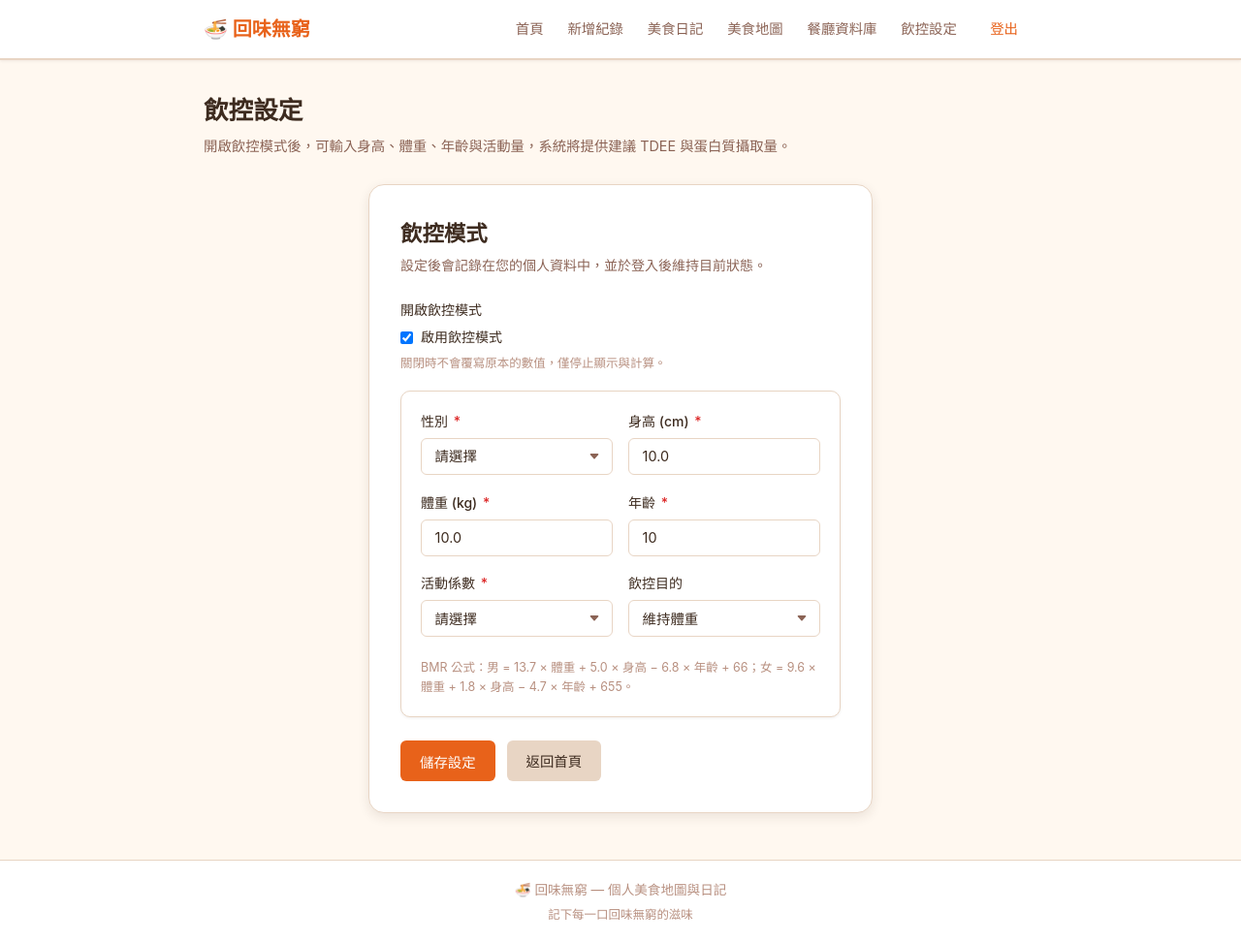
After one commit to mandajjf/Food, a Flask app: page /diet_setting in a window 1280 px wide. The commit adds this page. Shown: the whole page at 97% size. Run offline with Flask 3, Linux system fonts and the light colour scheme; the visitor is signed in with stand-in values (Sample User, id 1); tables that the repository leaves empty hold one stand-in row (values such as "Sample post").

Commit message:
新增table: user_diets，紀錄使用者每日代謝量相關資訊
新增頁面/diet_setting供使用者開啟/關閉飲控模式並計算及記錄每日建議營養攝入量

登入後session[diet_mode]紀錄當前是否開啟飲控模式，可供其他頁面使用

```diff
--- a/app.py
+++ b/app.py
@@ -19,7 +19,7 @@ from flask import (
 load_dotenv()
 
 from database import db
-from models import MenuItem, Restaurant, Review, User
+from models import MenuItem, Restaurant, Review, User, UserDiet
 
 # ---------------------------------------------------------------------------
 # App factory
@@ -194,6 +194,8 @@ def login():
         ):
             session["user_id"] = user.id
             session["username"] = user.username
+            diet_entry = UserDiet.query.filter_by(username=user.username).first()
+            session["diet_mode"] = bool(diet_entry and diet_entry.diet_mode)
             flash(f"歡迎回來，{user.username}！", "success")
             return redirect(url_for("dashboard"))
 
@@ -545,6 +547,162 @@ def food_map():
     return render_template("food_map.html", reviews=reviews)
 
 
+# ── 飲控設定 ──────────────────────────────────────────────────────────────
+
+ACTIVITY_OPTIONS = [
+    (1.2, "無活動：久坐"),
+    (1.375, "輕量活動：每週 1–3 天"),
+    (1.55, "中度活動量：每週 3–5 天"),
+    (1.725, "高度活動量：每週 6–7 天"),
+    (1.9, "非常高度活動量：高強度勞力型"),
+]
+
+
+def calculate_diet_recommendation(gender, height, weight, age, activity_coeff, target_type):
+    if gender not in ("男", "女"):
+        return None
+
+    if height is None or weight is None or age is None:
+        return None
+
+    if gender == "男":
+        bmr = 13.7 * weight + 5.0 * height - 6.8 * age + 66
+    else:
+        bmr = 9.6 * weight + 1.8 * height - 4.7 * age + 655
+
+    tdee = bmr * activity_coeff
+
+    protein_factor = {
+        "增肌": 1.6,
+        "減脂": 2.0,
+        "維持體重": 1.2,
+    }.get(target_type, 1.2)
+    protein_intake = weight * protein_factor
+
+    return {
+        "bmr": round(bmr, 1),
+        "tdee": round(tdee, 1),
+        "protein_intake": round(protein_intake, 1),
+        "activity_coeff": activity_coeff,
+        "target_type": target_type,
+    }
+
+
+@app.route("/diet_setting", methods=["GET", "POST"])
+@login_required
+def diet_setting():
+    diet_entry = UserDiet.query.filter_by(username=session["username"]).first()
+    form_data = {
+        "diet_mode": bool(diet_entry and diet_entry.diet_mode) if diet_entry else False,
+        "gender": diet_entry.gender if diet_entry and diet_entry.gender else "",
+        "height": diet_entry.height if diet_entry and diet_entry.height is not None else "",
+        "weight": diet_entry.weight if diet_entry and diet_entry.weight is not None else "",
+        "age": diet_entry.age if diet_entry and diet_entry.age is not None else "",
+        "activity_coeff": diet_entry.acticity_coeff if diet_entry and diet_entry.acticity_coeff is not None else "",
+        "target_type": diet_entry.target_type if diet_entry and diet_entry.target_type else "維持體重",
+    }
+    recommendation = None
+
+    if request.method == "POST":
+        diet_mode = request.form.get("diet_mode") == "on"
+        gender = request.form.get("gender", "").strip()
+        height_str = request.form.get("height", "").strip()
+        weight_str = request.form.get("weight", "").strip()
+        age_str = request.form.get("age", "").strip()
+        activity_coeff_str = request.form.get("activity_coeff", "") or request.form.get("acticity_coeff", "").strip()
+        target_type = request.form.get("target_type", "維持體重").strip()
+
+        form_data.update({
+            "diet_mode": diet_mode,
+            "gender": gender,
+            "height": height_str,
+            "weight": weight_str,
+            "age": age_str,
+            "activity_coeff": activity_coeff_str,
+            "target_type": target_type,
+        })
+
+        if diet_mode:
+            errors = []
+            try:
+                height = float(height_str)
+                if not 100 <= height <= 200:
+                    errors.append("身高必須介於 100 到 200 公分。")
+            except ValueError:
+                errors.append("身高必須為浮點數。")
+
+            try:
+                weight = float(weight_str)
+                if weight <= 10:
+                    errors.append("體重必須大於 10 公斤。")
+            except ValueError:
+                errors.append("體重必須為浮點數。")
+
+            try:
+                age = int(age_str)
+                if age <= 0:
+                    errors.append("年齡必須為正整數。")
+            except ValueError:
+                errors.append("年齡必須為正整數。")
+
+            if gender not in ("男", "女"):
+                errors.append("請選擇性別。")
+
+            try:
+                activity_coeff = float(activity_coeff_str)
+            except ValueError:
+                activity_coeff = None
+                errors.append("請選擇活動係數。")
+
+            if target_type not in ("維持體重", "增肌", "減脂"):
+                errors.append("請選擇飲控目的。")
+
+            if errors:
+                for msg in errors:
+                    flash(msg, "danger")
+            else:
+                if diet_entry is None:
+                    diet_entry = UserDiet(username=session["username"])
+                    db.session.add(diet_entry)
+
+                diet_entry.diet_mode = True
+                diet_entry.gender = gender
+                diet_entry.height = height
+                diet_entry.weight = weight
+                diet_entry.age = age
+                diet_entry.acticity_coeff = activity_coeff
+                diet_entry.target_type = target_type
+                recommendation = calculate_diet_recommendation(
+                    gender=gender,
+                    height=height,
+                    weight=weight,
+                    age=age,
+                    activity_coeff=activity_coeff,
+                    target_type=target_type,
+                )
+                if recommendation is not None:
+                    diet_entry.TDEE = recommendation["tdee"]
+                    diet_entry.protein_intake = recommendation["protein_intake"]
+                db.session.commit()
+                session["diet_mode"] = True
+                flash("飲控模式已開啟並儲存。", "success")
+        else:
+            if diet_entry is None:
+                diet_entry = UserDiet(username=session["username"])
+                db.session.add(diet_entry)
+            diet_entry.diet_mode = False
+            db.session.commit()
+            session["diet_mode"] = False
+            flash("飲控模式已關閉，不會更動原有數值。", "info")
+
+    return render_template(
+        "diet_setting.html",
+        diet_entry=diet_entry,
+        form_data=form_data,
+        recommendation=recommendation,
+        activity_options=ACTIVITY_OPTIONS,
+    )
+
 # ---------------------------------------------------------------------------
 
 # ── 餐廳資料庫 ────────────────────────────────────────────────────────────
--- a/templates/base.html
+++ b/templates/base.html
@@ -19,6 +19,7 @@
           <a href="{{ url_for('diary') }}" class="nav-link">美食日記</a>
           <a href="{{ url_for('food_map') }}" class="nav-link">美食地圖</a>
           <a href="{{ url_for('restaurants') }}" class="nav-link">餐廳資料庫</a>
+          <a href="{{ url_for('diet_setting') }}" class="nav-link">飲控設定</a>
           <a href="{{ url_for('logout') }}" class="btn btn-outline-nav">登出</a>
         {% else %}
           <a href="{{ url_for('login') }}" class="nav-link">登入</a>
--- /dev/null
+++ b/templates/diet_setting.html
@@ -0,0 +1,115 @@
+{% extends "base.html" %}
+{% block title %}飲控設定{% endblock %}
+
+{% block content %}
+  <section class="page-header">
+    <h1 class="page-title">飲控設定</h1>
+    <p class="page-subtitle">開啟飲控模式後，可輸入身高、體重、年齡與活動量，系統將提供建議 TDEE 與蛋白質攝取量。</p>
+  </section>
+
+  <div class="form-card">
+    <h2 class="form-title">飲控模式</h2>
+    <p class="form-subtitle">設定後會記錄在您的個人資料中，並於登入後維持目前狀態。</p>
+
+    <form method="post" class="diet-setting-form">
+      <div class="form-group">
+        <label for="diet_mode">開啟飲控模式</label>
+        <label style="display:flex; align-items:center; gap:0.5rem; font-weight:500; color:var(--text);">
+          <input type="checkbox" id="diet_mode" name="diet_mode" value="on" {% if form_data.diet_mode %}checked{% endif %}>
+          啟用飲控模式
+        </label>
+        <p class="form-hint">關閉時不會覆寫原本的數值，僅停止顯示與計算。</p>
+      </div>
+
+      <div id="diet-fields" class="card" {% if not form_data.diet_mode %}style="display:none;"{% endif %}>
+        <div class="form-grid-2">
+          <div class="form-group">
+            <label for="gender">性別 <span class="required">*</span></label>
+            <select class="form-control" id="gender" name="gender" required>
+              <option value="" {% if not form_data.gender %}selected{% endif %}>請選擇</option>
+              <option value="男" {% if form_data.gender == '男' %}selected{% endif %}>男</option>
+              <option value="女" {% if form_data.gender == '女' %}selected{% endif %}>女</option>
+            </select>
+          </div>
+
+          <div class="form-group">
+            <label for="height">身高 (cm) <span class="required">*</span></label>
+            <input class="form-control" type="number" step="0.1" min="100" max="200" id="height" name="height" value="{{ form_data.height }}" required>
+          </div>
+
+          <div class="form-group">
+            <label for="weight">體重 (kg) <span class="required">*</span></label>
+            <input class="form-control" type="number" step="0.1" min="10" id="weight" name="weight" value="{{ form_data.weight }}" required>
+          </div>
+
+          <div class="form-group">
+            <label for="age">年齡 <span class="required">*</span></label>
+            <input class="form-control" type="number" min="1" step="1" id="age" name="age" value="{{ form_data.age }}" required>
+          </div>
+
+          <div class="form-group">
+            <label for="activity_coeff">活動係數 <span class="required">*</span></label>
+            <select class="form-control" id="activity_coeff" name="activity_coeff" required>
+              <option value="" {% if not form_data.activity_coeff %}selected{% endif %}>請選擇</option>
+              {% for coeff, label in activity_options %}
+                <option value="{{ coeff }}" {% if form_data.activity_coeff == coeff|string or form_data.activity_coeff == coeff %}selected{% endif %}>{{ label }}（{{ coeff }}）</option>
+              {% endfor %}
+            </select>
+          </div>
+
+          <div class="form-group">
+            <label for="target_type">飲控目的</label>
+            <select class="form-control" id="target_type" name="target_type">
+              <option value="維持體重" {% if form_data.target_type == '維持體重' %}selected{% endif %}>維持體重</option>
+              <option value="增肌" {% if form_data.target_type == '增肌' %}selected{% endif %}>增肌</option>
+              <option value="減脂" {% if form_data.target_type == '減脂' %}selected{% endif %}>減脂</option>
+            </select>
+          </div>
+        </div>
+
+        <p class="form-hint">BMR 公式：男 = 13.7 × 體重 + 5.0 × 身高 − 6.8 × 年齡 + 66；女 = 9.6 × 體重 + 1.8 × 身高 − 4.7 × 年齡 + 655。</p>
+      </div>
+
+      <div class="form-actions">
+        <button type="submit" class="btn btn-primary">儲存設定</button>
+        <a href="{{ url_for('dashboard') }}" class="btn btn-secondary">返回首頁</a>
+      </div>
+    </form>
+  </div>
+
+  {% if recommendation %}
+    <div class="card mt-2">
+      <h3 class="form-title" style="font-size:1.05rem;">建議結果</h3>
+      <p class="form-subtitle">依您目前的資料與目標計算出建議值。</p>
+      <div class="dashboard-grid">
+        <article class="dashboard-card">
+          <div class="dc-icon">🔥</div>
+          <div class="dc-title">BMR</div>
+          <div class="dc-desc">{{ recommendation.bmr }} kcal / 天</div>
+        </article>
+        <article class="dashboard-card">
+          <div class="dc-icon">⚡</div>
+          <div class="dc-title">建議 TDEE</div>
+          <div class="dc-desc">{{ recommendation.tdee }} kcal / 天</div>
+        </article>
+        <article class="dashboard-card">
+          <div class="dc-icon">🥚</div>
+          <div class="dc-title">建議蛋白質</div>
+          <div class="dc-desc">{{ recommendation.protein_intake }} g / 天</div>
+        </article>
+      </div>
+    </div>
+  {% endif %}
+
+  <script>
+    const toggle = document.getElementById('diet_mode');
+    const fields = document.getElementById('diet-fields');
+    if (toggle && fields) {
+      const apply = () => {
+        fields.style.display = toggle.checked ? 'block' : 'none';
+      };
+      toggle.addEventListener('change', apply);
+      apply();
+    }
+  </script>
+{% endblock %}
```
Also changed, not shown: models.py (+26 -0 lines).
